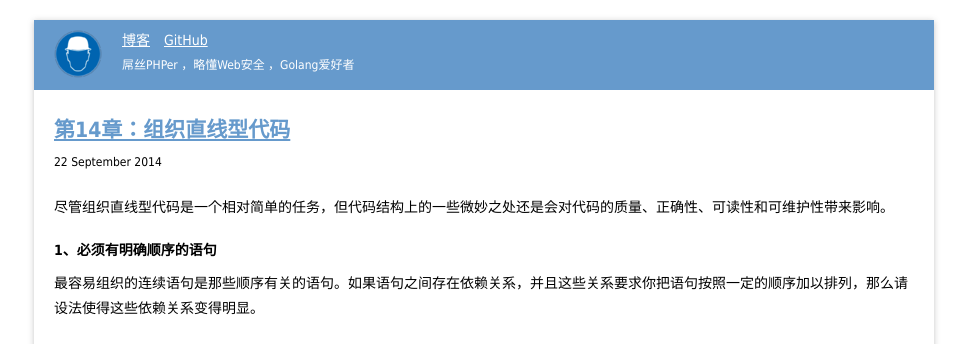
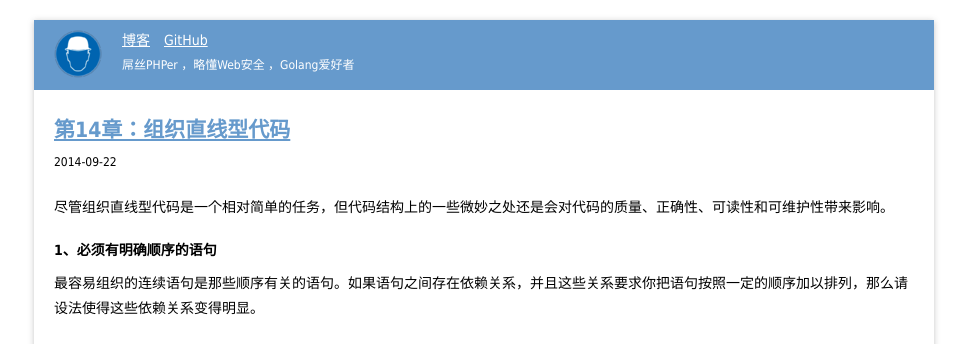
Before and after one commit to tabalt/tabalt.github.io, a Jekyll site: the page built from _posts/code-complete-2/2014-09-22-cc2-organizing-straight-line-code.md, in a window 1280 px wide. Shown: the top 344 px of the page, without its empty margins (156-1123 px from the left). Built offline with Jekyll 4.4.1, drawn with Linux system fonts in a browser that asks for light colours; Markdown is read by kramdown in place of the engine named in the settings; comment, search, counter and statistics services are not loaded.

Commit message:
update template

```diff
--- a/_layouts/post.html
+++ b/_layouts/post.html
@@ -5,9 +5,9 @@ layout: default
 
 <div class="post-item pb10">
     <div class="post-title">
-        <h2 ><a href="{{ page.url }}">{{ page.title }}</a></h2>
+        <h2 ><a href="{{ page.url }}/">{{ page.title }}</a></h2>
         <p class="ft12" style="float:left; ">
-            {{ page.date | date_to_long_string }}
+            {{ page.date | date:"%Y-%m-%d" }}
         </p>
         <div style="float:left; margin-left:10px;" class="bdsharebuttonbox"><a href="#" class="bds_more" data-cmd="more"></a><a href="#" class="bds_qzone" data-cmd="qzone" title="分享到QQ空间"></a><a href="#" class="bds_tsina" data-cmd="tsina" title="分享到新浪微博"></a><a href="#" class="bds_tqq" data-cmd="tqq" title="分享到腾讯微博"></a><a href="#" class="bds_renren" data-cmd="renren" title="分享到人人网"></a><a href="#" class="bds_weixin" data-cmd="weixin" title="分享到微信"></a></div>
         <script>window._bd_share_config={"common":{"bdSnsKey":{},"bdText":"","bdMini":"2","bdMiniList":false,"bdPic":"","bdStyle":"1","bdSize":"16"},"share":{},"image":{"viewList":["qzone","tsina","tqq","renren","weixin"],"viewText":"分享到：","viewSize":"16"},"selectShare":{"bdContainerClass":null,"bdSelectMiniList":["qzone","tsina","tqq","renren","weixin"]}};with(document)0[(getElementsByTagName('head')[0]||body).appendChild(createElement('script')).src='http://bdimg.share.baidu.com/static/api/js/share.js?v=89860593.js?cdnversion='+~(-new Date()/36e5)];</script>
--- a/index.html
+++ b/index.html
@@ -9,7 +9,7 @@ title: 首页
     <div class="post-title mb10">
         <h2 ><a href="{{ post.url }}/">{{ post.title }}</a></h2>
         <p class="ft12">
-            {{ post.date | date_to_long_string }}
+            {{ post.date | date:"%Y-%m-%d" }}
         </p>
     </div>
     <div class="post-content thumbnail">
```
